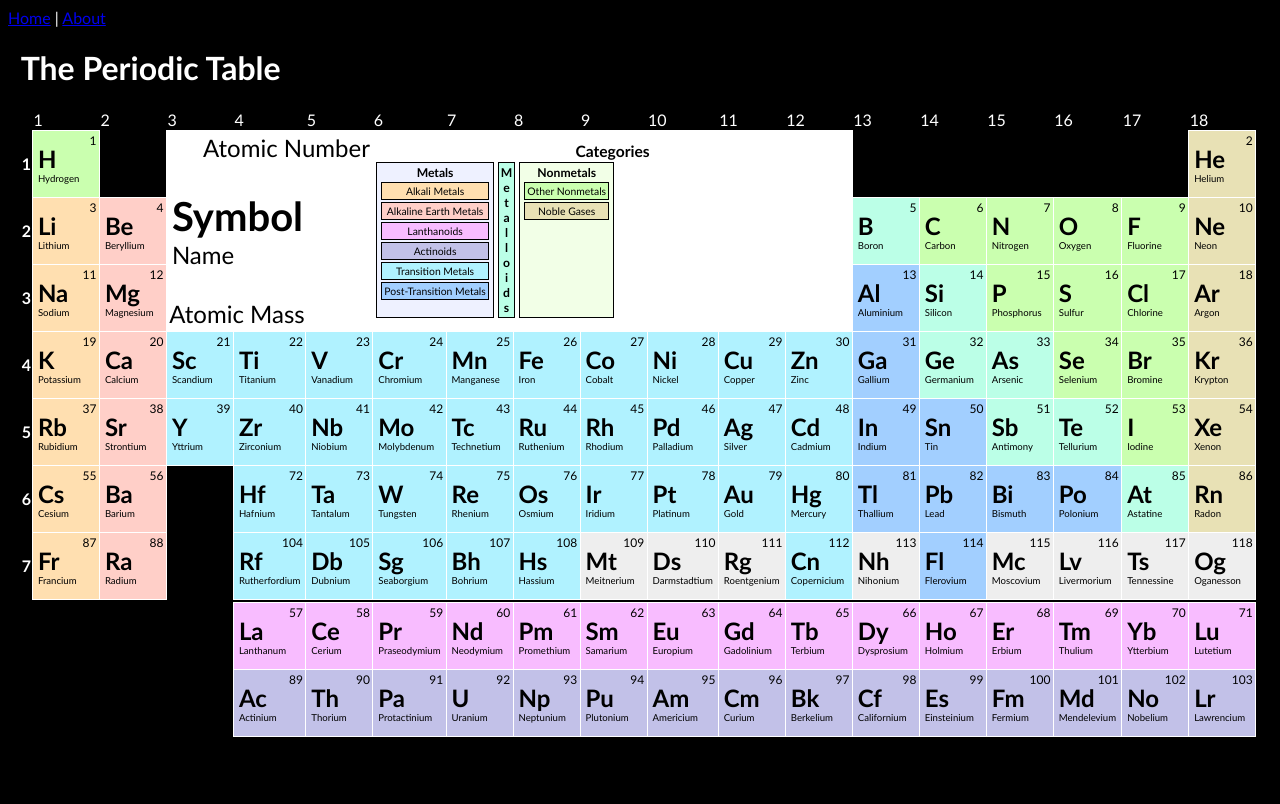
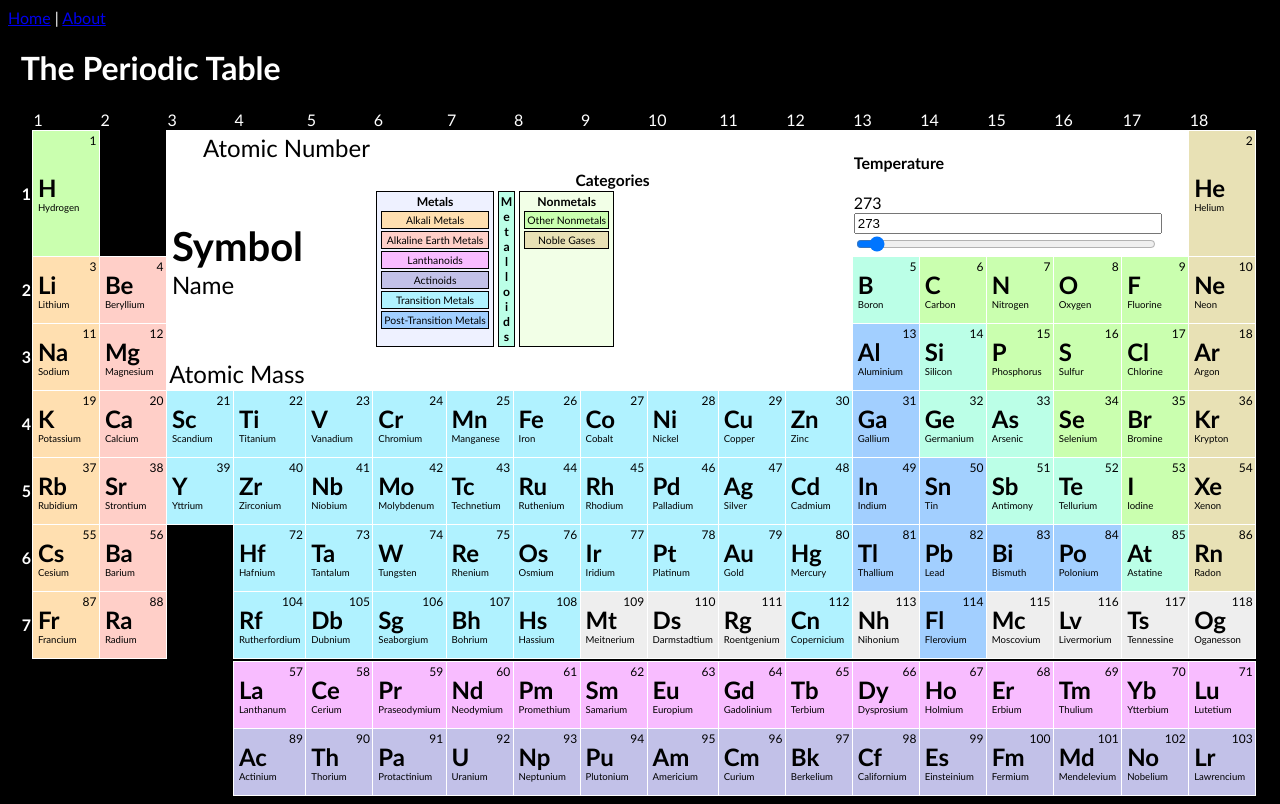
Before and after one commit to ericArbour/periodic-table, a Vue app: page / in a window 1280 px wide. Built offline with nearby package versions, Linux system fonts and the light colour scheme.

Commit message:
gray out category group on category selection, add temperature slider and hook up to store

```diff
--- a/src/components/ChemElement.vue
+++ b/src/components/ChemElement.vue
@@ -17,7 +17,7 @@
 </template>
 
 <script>
-import { mapGetters } from "vuex";
+import { mapGetters, mapActions } from "vuex";
 
 import {
   ALKALI_METALS_CLASS,
@@ -50,6 +50,7 @@ export default {
     }
   },
   computed: {
+    ...mapGetters(["selectedCategory, temperature"]),
     elementCategory() {
       const { category } = this.element;
       return {
@@ -67,7 +68,6 @@ export default {
         [NOBLE_GASES_CLASS]: category === NOBLE_GAS
       };
     },
-    ...mapGetters(["selectedCategory"]),
     isInNotSelectedCategory() {
       const { category } = this.element;
       return {
@@ -77,11 +77,12 @@ export default {
     }
   },
   methods: {
+    ...mapActions(["setSelectedElement"]),
     onMouseOver() {
-      this.$store.dispatch("setSelectedElement", this.element);
+      this.setSelectedElement(this.element);
     },
     onMouseLeave() {
-      this.$store.dispatch("setSelectedElement", null);
+      this.setSelectedElement(null);
     }
   }
 };
--- /dev/null
+++ b/src/components/dashboard/CategoryGroup.vue
@@ -0,0 +1,33 @@
+<template>
+  <div :class="[isACategorySelected]">
+    <slot></slot>
+  </div>
+</template>
+
+<script>
+import { mapGetters } from "vuex";
+
+export default {
+  name: "CategoryGroup",
+  computed: {
+    ...mapGetters(["selectedCategory"]),
+    isACategorySelected() {
+      return {
+        "is-a-category-selected": !!this.selectedCategory
+      };
+    }
+  }
+};
+</script>
+
+<style scoped>
+.metals-group {
+  background-color: #eef1ff;
+}
+.nonmetals-group {
+  background-color: #f2ffe7;
+}
+.is-a-category-selected {
+  background-color: #eee;
+}
+</style>
--- a/src/components/dashboard/ElementCategories.vue
+++ b/src/components/dashboard/ElementCategories.vue
@@ -2,7 +2,7 @@
   <td colspan="7" rowspan="3">
     <h2>Categories</h2>
     <div class="category-container" @mouseleave="onMouseLeave">
-      <div class="group-container metals-group">
+      <category-group class="group-container metals-group">
         <h3>Metals</h3>
         <element-category
           :categories="alkaliMetal"
@@ -46,7 +46,7 @@
         >
           Post-Transition Metals
         </element-category>
-      </div>
+      </category-group>
       <element-category
         :categories="metalloid"
         :selectedElement="selectedElement"
@@ -63,7 +63,7 @@
         <h3>d</h3>
         <h3>s</h3>
       </element-category>
-      <div class="group-container nonmetals-group">
+      <category-group class="group-container nonmetals-group">
         <h3>Nonmetals</h3>
         <element-category
           :categories="otherNonmetal"
@@ -79,13 +79,15 @@
         >
           Noble Gases
         </element-category>
-      </div>
+      </category-group>
     </div>
   </td>
 </template>
 
 <script>
+import { mapActions } from "vuex";
 import ElementCategory from "./ElementCategory";
+import CategoryGroup from "./CategoryGroup";
 import {
   ALKALI_METAL,
   ALKALINE_EARTH_METAL,
@@ -102,7 +104,13 @@ import {
 export default {
   name: "ElementCategories",
   components: {
-    ElementCategory
+    ElementCategory,
+    CategoryGroup
+  },
+  props: {
+    selectedElement: {
+      type: Object
+    }
   },
   data: function() {
     return {
@@ -117,14 +125,10 @@ export default {
       nobleGas: [NOBLE_GAS]
     };
   },
-  props: {
-    selectedElement: {
-      type: Object
-    }
-  },
   methods: {
+    ...mapActions(["setSelectedCategory"]),
     onMouseLeave() {
-      this.$store.dispatch("setSelectedCategory", null);
+      this.setSelectedCategory(null);
     }
   }
 };
@@ -153,10 +157,4 @@ td h2 {
   margin: 2px;
   padding: 2px;
 }
-.metals-group {
-  background-color: #eef1ff;
-}
-.nonmetals-group {
-  background-color: #f2ffe7;
-}
 </style>
--- a/src/components/dashboard/ElementCategory.vue
+++ b/src/components/dashboard/ElementCategory.vue
@@ -9,7 +9,7 @@
 </template>
 
 <script>
-import { mapGetters } from "vuex";
+import { mapGetters, mapActions } from "vuex";
 
 function arraysEqual(a, b) {
   if (a === b) return true;
@@ -33,13 +33,13 @@ export default {
     }
   },
   computed: {
+    ...mapGetters(["selectedCategory"]),
     isActive() {
       const { category } = this.selectedElement || {};
       return {
         active: this.categories.includes(category)
       };
     },
-    ...mapGetters(["selectedCategory"]),
     isInNotSelectedCategory() {
       return {
         "is-not-in-selected-category":
@@ -49,8 +49,9 @@ export default {
     }
   },
   methods: {
+    ...mapActions(["setSelectedCategory"]),
     onMouseOver() {
-      this.$store.dispatch("setSelectedCategory", this.categories);
+      this.setSelectedCategory(this.categories);
     }
   }
 };
--- /dev/null
+++ b/src/components/dashboard/TempSlider.vue
@@ -0,0 +1,48 @@
+<template>
+  <td colspan="5">
+    <h4>Temperature</h4>
+    {{ temperature }}
+    <input
+      type="number"
+      min="0"
+      max="6000"
+      :value="temperature"
+      onkeyup="if(this.value > 6000) this.value = 6000; if(!this.value) this.value = 0;"
+      @input="setTemperature"
+    />
+    <div class="slide-container">
+      <input
+        type="range"
+        min="0"
+        max="6000"
+        :value="temperature"
+        @input="setTemperature"
+        class="slider"
+      />
+    </div>
+  </td>
+</template>
+
+<script>
+import { mapGetters, mapActions } from "vuex";
+
+export default {
+  name: "TempSlider",
+  computed: {
+    ...mapGetters(["temperature"])
+  },
+  methods: {
+    ...mapActions(["setTemperature"])
+  }
+};
+</script>
+
+<style scoped>
+td {
+  color: #000;
+  background-color: #fff;
+}
+input {
+  width: 300px;
+}
+</style>
--- a/src/components/rows/PeriodOne.vue
+++ b/src/components/rows/PeriodOne.vue
@@ -5,7 +5,7 @@
     <td colspan="1" />
     <selected-element :selectedElement="selectedElement" />
     <element-categories :selectedElement="selectedElement" />
-    <td colspan="5" />
+    <temp-slider />
     <chem-element :element="elements.Helium"/>
   </tr>
 </template>
@@ -15,13 +15,15 @@ import { mapGetters } from "vuex";
 import ChemElement from "../ChemElement.vue";
 import SelectedElement from "../dashboard/SelectedElement.vue";
 import ElementCategories from "../dashboard/ElementCategories.vue";
+import TempSlider from "../dashboard/TempSlider.vue";
 
 export default {
   name: "PeriodOne",
   components: {
     ChemElement,
     SelectedElement,
-    ElementCategories
+    ElementCategories,
+    TempSlider
   },
   props: {
     elements: {
--- a/src/store.js
+++ b/src/store.js
@@ -6,7 +6,8 @@ Vue.use(Vuex);
 export default new Vuex.Store({
   state: {
     selectedElement: null,
-    selectedCategory: null
+    selectedCategory: null,
+    temperature: 273
   },
   getters: {
     selectedElement: ({ selectedElement }) => {
@@ -14,6 +15,9 @@ export default new Vuex.Store({
     },
     selectedCategory: ({ selectedCategory }) => {
       return selectedCategory;
+    },
+    temperature: ({ temperature }) => {
+      return temperature;
     }
   },
   mutations: {
@@ -22,6 +26,9 @@ export default new Vuex.Store({
     },
     setSelectedCategory(state, category) {
       state.selectedCategory = category;
+    },
+    setTemperature(state, temperature) {
+      state.temperature = temperature;
     }
   },
   actions: {
@@ -30,6 +37,11 @@ export default new Vuex.Store({
     },
     setSelectedCategory({ commit }, category) {
       commit("setSelectedCategory", category);
+    },
+    setTemperature({ commit }, event = {}) {
+      const { value } = event.target || {};
+      const temp = value > 6000 ? 6000 : !value ? 0 : value;
+      commit("setTemperature", temp);
     }
   }
 });
```
